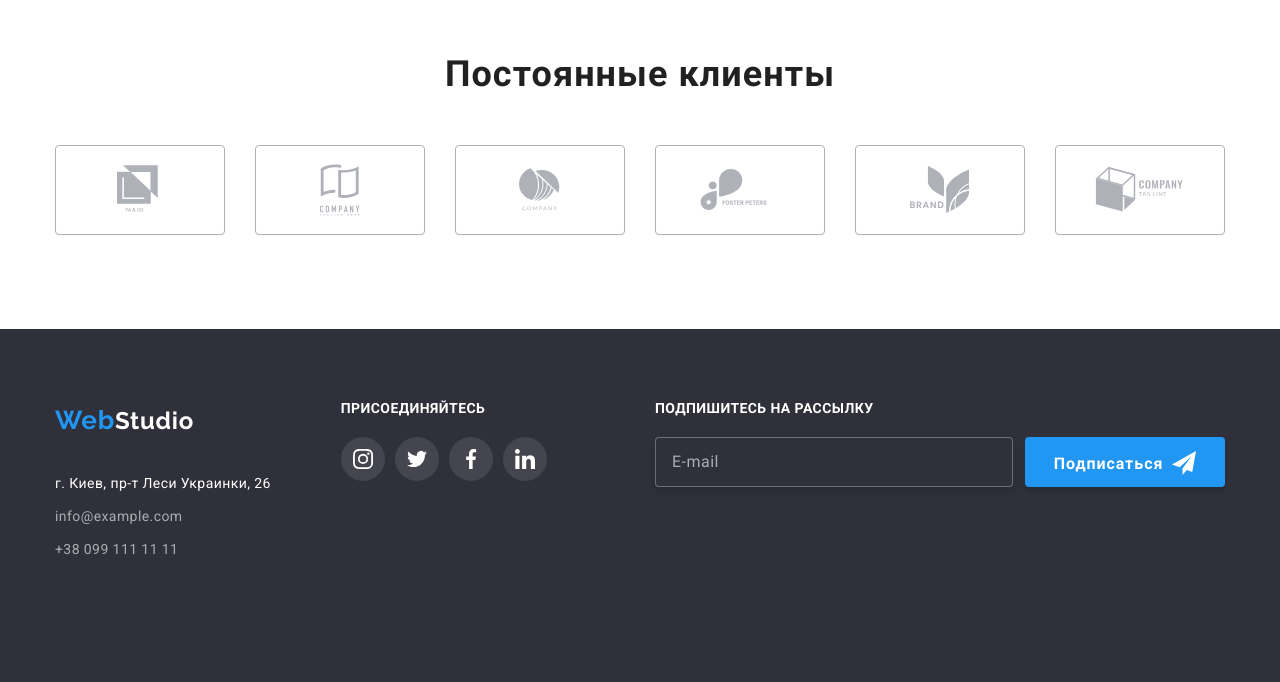
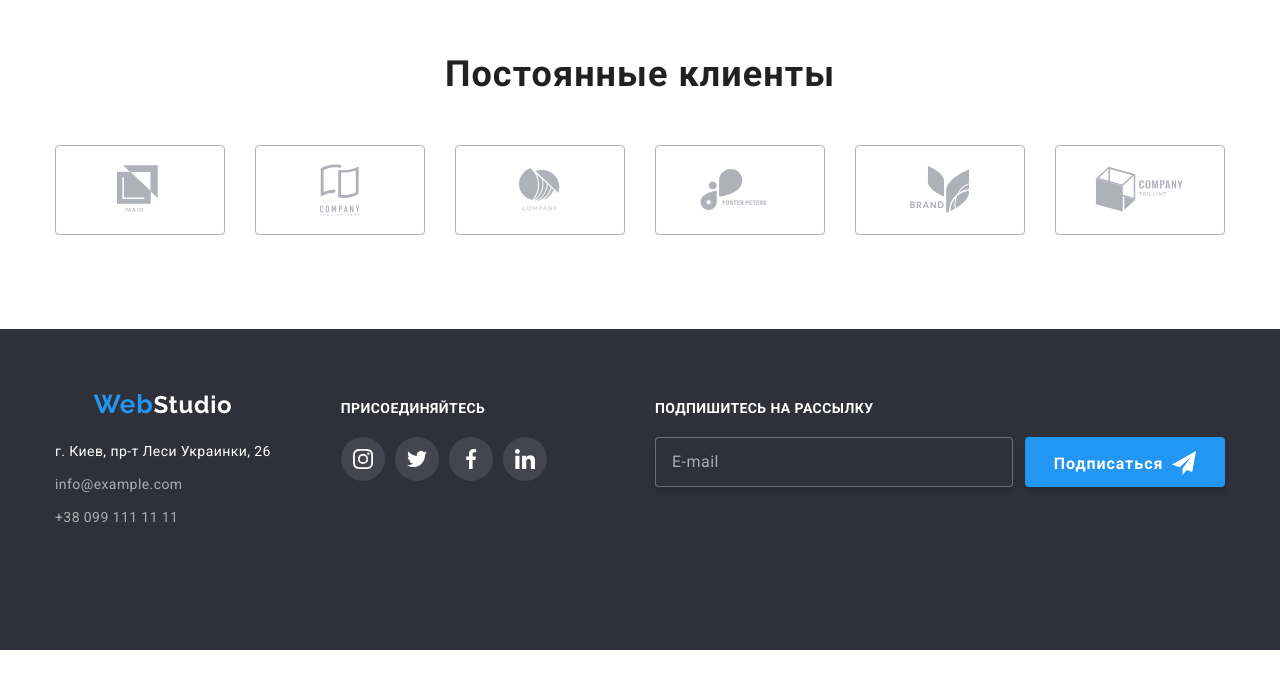
Before and after one commit to Mykolahist/goit-markup-hw-08, a plain HTML site: page index.html in a window 1280 px wide. Shown: the part 2381-3063 px from the top of the page. After the commit the page ends 3031 px from the top, so only its background shows below. Drawn offline with nearby package versions, Linux system fonts and the light colour scheme.

Commit message:
Робота над ДЗ 05

```diff
--- a/sass/components/_page-footer.scss
+++ b/sass/components/_page-footer.scss
@@ -11,15 +11,18 @@ footer {
 }
 footer .logo {
   display: block;
-  // text-align: center;
-  padding: 16px 0px;
+  text-align: center;
+
+  @media screen and (max-width: 767px) {
+    padding: 16px 0px;
+  }
 }
 .logo-bottom {
   font-family: Raleway, sans-serif;
   font-weight: 700;
   font-size: 24px;
   line-height: 1.17;
-  // text-align: center;
+  text-align: center;
   letter-spacing: 0.03em;
   color: $white;
   text-decoration: none;
@@ -38,9 +41,6 @@ footer .logo {
     justify-content: space-around;
     flex-wrap: nowrap;
   }
-  // display: flex;
-  // flex-direction: column;
-  // justify-content: center;
 }
 .footer-pack {
   margin-bottom: 60px;
@@ -50,9 +50,6 @@ footer .logo {
     flex-direction: column;
     text-align: start;
   }
-  // display: flex;
-  // flex-direction: column;
-  // justify-content: center;
 }
 .address-flexbox {
   display: flex;
```
Also changed, not shown: css/main.css, css/main.min.css, 2 other files.
